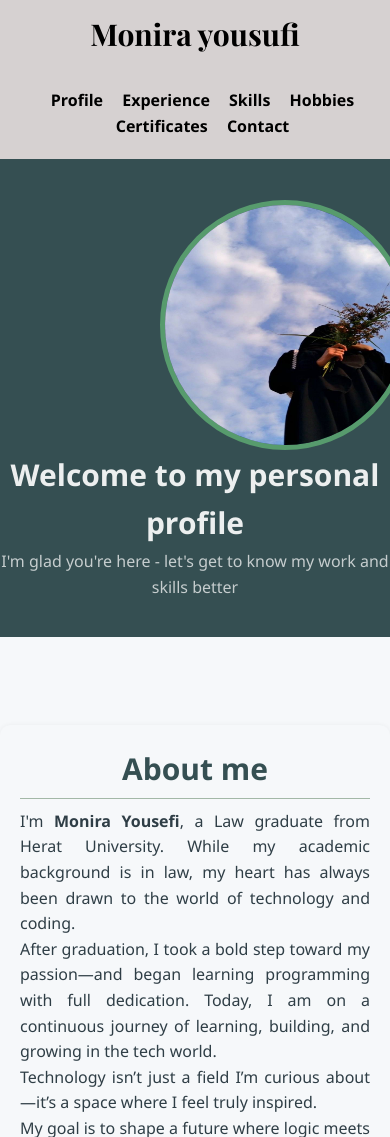
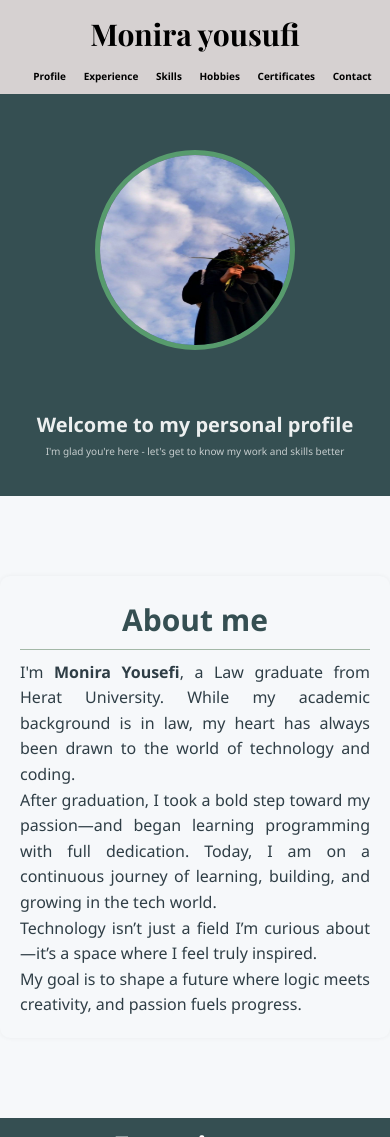
Before and after one commit to moniryousufi/resume, a plain HTML site: page index.html in a window 390 px wide. Shown: the top 1137 px of the page. Drawn offline with nearby package versions, Linux system fonts and the light colour scheme; a web font is replaced by a local one.

Commit message:
Add files via upload

```diff
--- a/css/style.css
+++ b/css/style.css
@@ -65,7 +65,6 @@ img {
 .image {
   border-radius: 50%;
   border: 5px solid #579b6d;
-  box-shadow: 10px #f3eea7ab;
   float: left;
   transform: scale(0);
   animation: profile 5s ease-out forwards;
@@ -464,17 +463,35 @@ button:hover {
     text-align: center;
     margin: auto;
   }
+  nav {
+  position: fixed;
+  width: 100%;
+  z-index: 5;
+  margin-top: 0%;
+  padding-top: 0%;
+  justify-content: center;
+}
   .navbar .name {
     margin: 10px auto;
     justify-content: center;
     float: none;
   }
   .prof {
-     margin-top: 100px;
-    display: inline-block;
+     padding-top: 150px;
+    display: block;
+    justify-content: center;
   }
   .prof h2 {
-    font-size: 30px;
+    font-size: 20px;
+  }
+  .prof p {
+    font-size: 10px;
+  }
+  .image {
+    float: none;
+    margin: 0px auto;
+    height: 200px;
+    width: 200px;
   }
   .totally {
    margin: 20px auto;
@@ -482,5 +499,10 @@ button:hover {
   .card {
     margin-bottom: 10px;
   }
+ .navbar .nav-links {
+    font-size: 10px;
+    float: none;
+    margin: 10px auto;
+  }
 
 }
```
